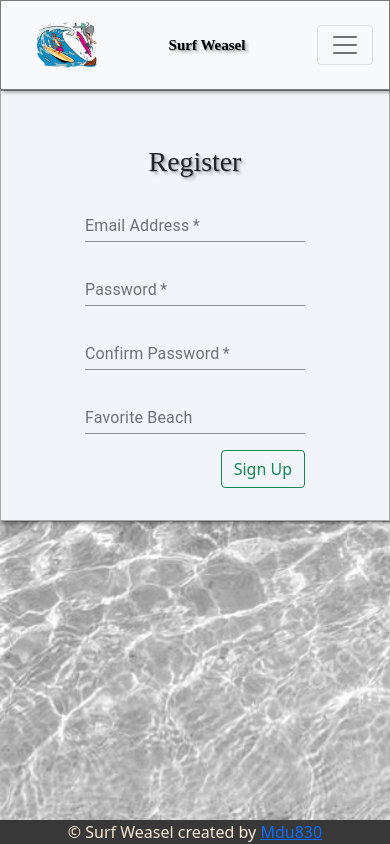
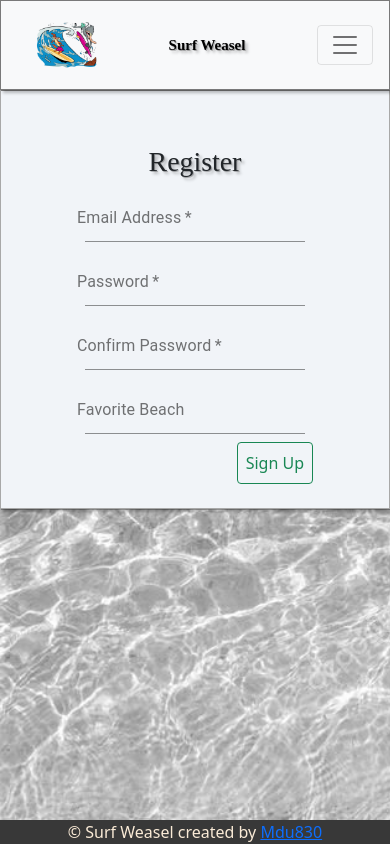
Before and after one commit to mdu830/react-surf-weasel, a React (Create React App) app in the folder client/: page /register in a window 390 px wide. Built offline with nearby package versions, Linux system fonts and the light colour scheme.

Commit message:
cleaning old code, changed margin-2 to padding-2 for mobile responsiveness fix

```diff
--- a/client/src/components/header.js
+++ b/client/src/components/header.js
@@ -6,7 +6,6 @@ import {
     Collapse,
     Navbar,
     NavbarToggler,
-    NavbarBrand,
     Nav,
     NavItem,
     NavLink,
--- a/client/src/pages/registerPage.js
+++ b/client/src/pages/registerPage.js
@@ -14,19 +14,19 @@ const RegisterPage = () => {
                         <div className="">
                             <Grid >
                                 <Grid item xs={12}>
-                                    <TextField required className="m-2" id="standard-required" label="Email Address" defaultValue="" />
+                                    <TextField required className="p-2" id="standard-required" label="Email Address" defaultValue="" />
                                 </Grid>
                                 <Grid item xs={12}>
-                                    <TextField required className="m-2" id="standard-disabled" type="password" label="Password" defaultValue="" />
+                                    <TextField required className="p-2" id="standard-disabled" type="password" label="Password" defaultValue="" />
                                 </Grid>
                                 <Grid item xs={12}>
-                                    <TextField required className="m-2" id="standard-disabled" type="password" label="Confirm Password" defaultValue="" />
+                                    <TextField required className="p-2" id="standard-disabled" type="password" label="Confirm Password" defaultValue="" />
                                 </Grid>
                                 <Grid item xs={12}>
-                                    <TextField className="m-2" id="standard-disabled" label="Favorite Beach" defaultValue="" />
+                                    <TextField className="p-2" id="standard-disabled" label="Favorite Beach" defaultValue="" />
                                 </Grid>
                             </Grid>
-                            <Button className="m-2 signupButton" color="outline-success">Sign Up</Button>
+                            <Button className="p-2 signupButton" color="outline-success">Sign Up</Button>
                         </div>
                     </div>
                 </div>
```
